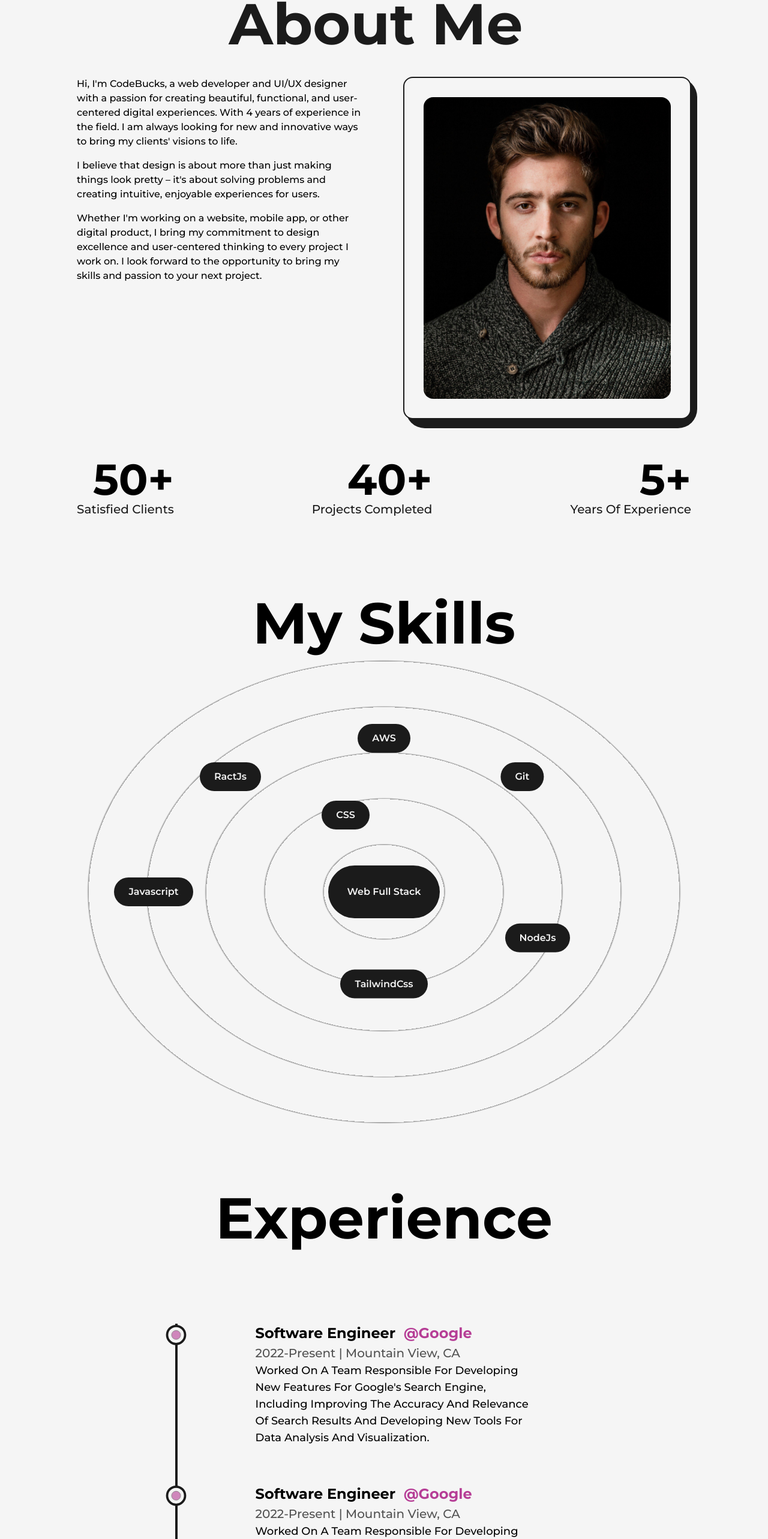
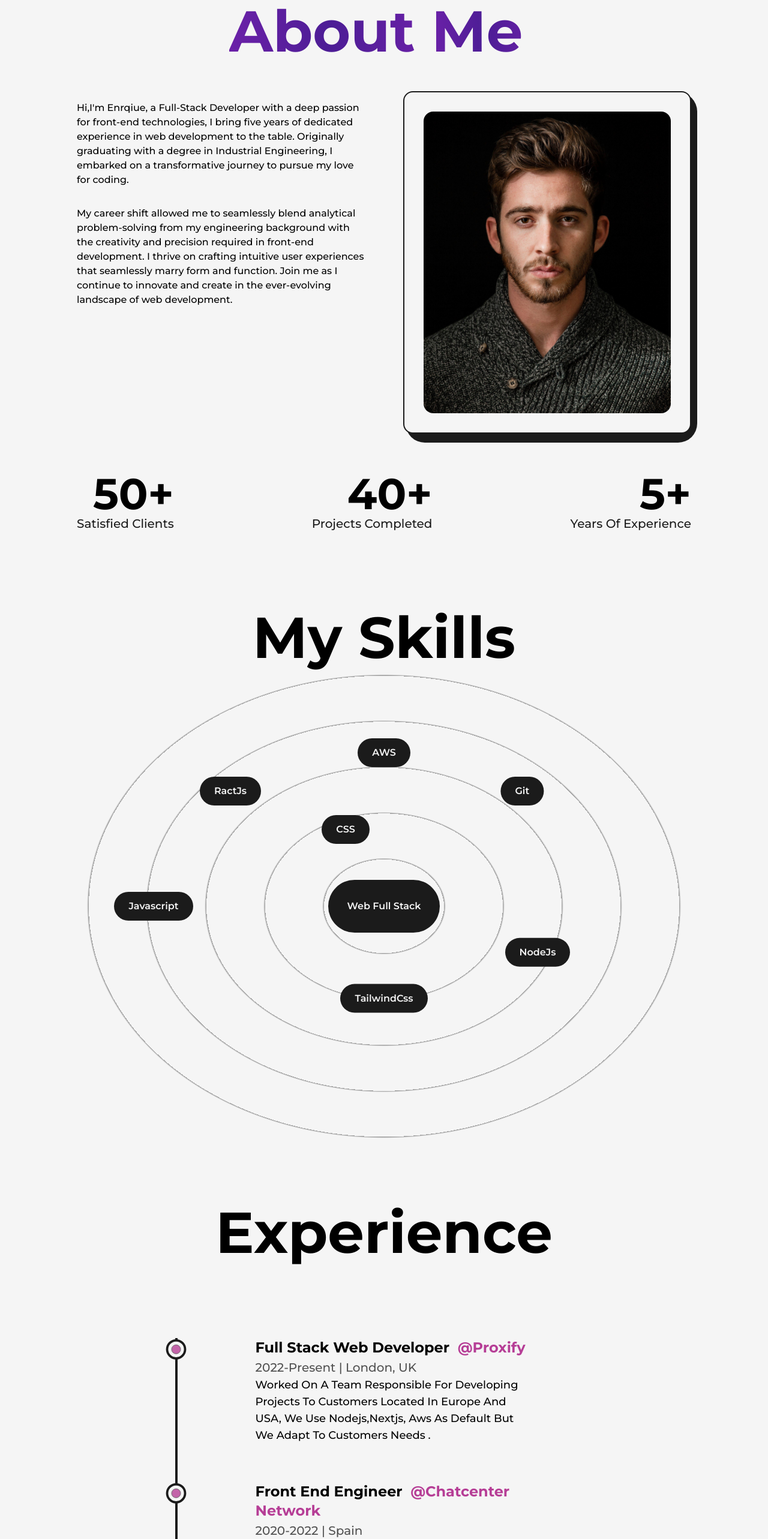
Before and after one commit to enrique-dev-coder/portfolio_definitive_editon, a Next.js app: page /about in a window 1280 px wide. Shown: the part 180-2746 px from the top of the page at 60% size. Built offline with nearby package versions, Linux system fonts and the light colour scheme.

Commit message:
added gradient texts and  changed descriptions

```diff
--- a/src/app/about/page.tsx
+++ b/src/app/about/page.tsx
@@ -36,24 +36,20 @@ const page = () => {
               className="col-span-3 flex flex-col items-start justify-start
           2xl:col-span-4 md:order-2 md:col-span-8 "
             >
-              <p className="font-medium">
-                Hi, I&apos;m CodeBucks, a web developer and UI/UX designer with
-                a passion for creating beautiful, functional, and user-centered
-                digital experiences. With 4 years of experience in the field. I
-                am always looking for new and innovative ways to bring my
-                clients&apos; visions to life.
+              <p className="font-medium my-4">
+                Hi,I&apos;m Enrqiue, a Full-Stack Developer with a deep passion
+                for front-end technologies, I bring five years of dedicated
+                experience in web development to the table. Originally
+                graduating with a degree in Industrial Engineering, I embarked
+                on a transformative journey to pursue my love for coding.
               </p>
               <p className="font-medium my-4">
-                I believe that design is about more than just making things look
-                pretty – it&apos;s about solving problems and creating
-                intuitive, enjoyable experiences for users.{' '}
-              </p>
-              <p className="font-medium">
-                Whether I&apos;m working on a website, mobile app, or other
-                digital product, I bring my commitment to design excellence and
-                user-centered thinking to every project I work on. I look
-                forward to the opportunity to bring my skills and passion to
-                your next project.
+                My career shift allowed me to seamlessly blend analytical
+                problem-solving from my engineering background with the
+                creativity and precision required in front-end development. I
+                thrive on crafting intuitive user experiences that seamlessly
+                marry form and function. Join me as I continue to innovate and
+                create in the ever-evolving landscape of web development.
               </p>
             </div>
             {/*profile image
--- a/src/app/page.tsx
+++ b/src/app/page.tsx
@@ -5,6 +5,7 @@ import profileImg from '../../public/images/profile/developer-pic-1.png';
 import Link from 'next/link';
 import HireMe from '@/components/HireMe';
 import TransitionEffect from '@/components/TransitionEffect';
+import { GithubIcon } from '@/components/Icons';
 
 export default function Home() {
   return (
@@ -24,7 +25,7 @@ export default function Home() {
             </div>
             <div className="flex flex-col items-center self-center lg:w-1/2 md:w-full lg:text-center ">
               <AnimatedText
-                text="Turning Vision Into Reality With Code And Design."
+                text="Hello! I´m Enrique, welcome to my portfolio."
                 className="!text-6xl !text-left
               xl:!text-5xl lg:!text-center lg:!text-6xl md:!text-5xl sm:!text-3xl"
               />
@@ -49,10 +50,28 @@ export default function Home() {
                 </Link>
                 <Link
                   href="mailto:titealvarado@gmail.com"
-                  className="ml-4 text-xl font-bold capitalize md:text-base"
+                  className="ml-4 text-xl font-bold capitalize md:text-base sm:mt-4"
                 >
                   Checkout my projects!
                 </Link>
+              </div>
+              <div className="flex items-center self-start gap-6  my-4 sm:flex-col sm:self-center">
+                <div className="w-12  ">
+                  <GithubIcon />
+                </div>
+                <div
+                  className="
+                  text-xl font-bold  sm:text-xs
+                  bg-gradient-to-r from-violet-900 via-purple-800 to-fuchsia-700
+                  dark:from-sky-300  dark:via-cyan-300 dark:to-sky-300
+                  inline-block text-transparent bg-clip-text"
+                >
+                  <p>Feel free to get the source code of my portfolio</p>
+                  <p>
+                    please dont forget to give a star{' '}
+                    <span className=" text-2xl sm:text-lg">⭐</span>
+                  </p>
+                </div>
               </div>
             </div>
           </div>
--- a/src/components/AnimatedText.tsx
+++ b/src/components/AnimatedText.tsx
@@ -42,14 +42,17 @@ const AnimatedText = ({
         variants={quote}
         initial="initial"
         animate="animate"
-        className={` inline-block w-full text-dark dark:text-light font-bold capitalize text-8xl ${className}
+        className={`  w-full  font-bold capitalize text-8xl  leading-tight ${className}
 
         `}
       >
         {text.split(' ').map((word, index) => (
           <motion.span
             key={word + '-' + index}
-            className="inline-block"
+            className="
+            bg-gradient-to-r from-purple-800 via-violet-900 to-purple-800
+            dark:from-sky-300  dark:via-cyan-300 dark:to-sky-300
+            inline-block text-transparent bg-clip-text"
             variants={singleWord}
           >
             {word}&nbsp;
--- a/src/components/Education.tsx
+++ b/src/components/Education.tsx
@@ -65,38 +65,15 @@ const Education = () => {
         />
         <ul className="w-full flex flex-col items-start justify-between ml-4 xs:ml-2">
           <Details
-            type="Bachelor Of Science In Computer Science"
-            info="Relevant courses included Data Structures and Algorithms, Computer Systems Engineering, and Artificial
-          Intelligence."
-            place="Massachusetts Institute Of Technology (MIT)"
+            type="Courses in many platforms like udemy,AWS,BEDU,platzi,stack skills etc"
+            info="Relevant courses included Data Structures and Algorithms, Computer Systems Engineering, javascript mastery,back end , front end, aws"
+            place="Udemy,AWS,BEDU,platzi,stack skills etc"
             time="2016-2020"
           />
           <Details
-            type="Bachelor Of Science In Computer Science"
-            info="Relevant courses included Data Structures and Algorithms, Computer Systems Engineering, and Artificial
-          Intelligence."
-            place="Massachusetts Institute Of Technology (MIT)"
-            time="2016-2020"
-          />
-          <Details
-            type="Bachelor Of Science In Computer Science"
-            info="Relevant courses included Data Structures and Algorithms, Computer Systems Engineering, and Artificial
-          Intelligence."
-            place="Massachusetts Institute Of Technology (MIT)"
-            time="2016-2020"
-          />
-          <Details
-            type="Bachelor Of Science In Computer Science"
-            info="Relevant courses included Data Structures and Algorithms, Computer Systems Engineering, and Artificial
-          Intelligence."
-            place="Massachusetts Institute Of Technology (MIT)"
-            time="2016-2020"
-          />
-          <Details
-            type="Bachelor Of Science In Computer Science"
-            info="Relevant courses included Data Structures and Algorithms, Computer Systems Engineering, and Artificial
-          Intelligence."
-            place="Massachusetts Institute Of Technology (MIT)"
+            type="College Degree at industrial and process engineering"
+            info="Relevant courses included Statistics, process analisis, problem solving methodologies"
+            place="Instituto de Estudios Superiores de Monterrey (ITESM)"
             time="2016-2020"
           />
         </ul>
--- a/src/components/Experience.tsx
+++ b/src/components/Experience.tsx
@@ -80,54 +80,40 @@ const Experience = () => {
         />
         <ul className="w-full flex flex-col items-start justify-between ml-4 xs:ml-2">
           <Details
-            position="Software Engineer"
-            address="Mountain View, CA"
-            company="Google"
-            companyLink="https://www.google.com/"
+            position="Full Stack Web developer"
+            address="London, UK"
+            company="Proxify"
+            companyLink="https://proxify.io/"
             time="2022-Present "
-            work="Worked on a team responsible for developing new features for Google's
-          search engine, including improving the accuracy and relevance of search results and
-          developing new tools for data analysis and visualization."
+            work="Worked on a team responsible for developing projects to
+            customers located in Europe and USA, we use nodejs,nextjs, aws  as default but we adapt to customers needs
+            ."
           />
           <Details
-            position="Software Engineer"
-            address="Mountain View, CA"
-            company="Google"
-            companyLink="https://www.google.com/"
-            time="2022-Present "
-            work="Worked on a team responsible for developing new features for Google's
-          search engine, including improving the accuracy and relevance of search results and
-          developing new tools for data analysis and visualization."
+            position="Front End Engineer"
+            address="Spain"
+            company="Chatcenter Network"
+            companyLink="https://chatcenter.net/"
+            time="2020-2022"
+            work="Team colaboration for updating and improving current UI of the app, craft and design of new UI Features,overall improve of UI with a redesign of every screen, unit testing of components, test e2e, use of react context api for state management, development of wordpress plugins."
           />
           <Details
-            position="Software Engineer"
-            address="Mountain View, CA"
-            company="Google"
-            companyLink="https://www.google.com/"
-            time="2022-Present "
-            work="Worked on a team responsible for developing new features for Google's
-          search engine, including improving the accuracy and relevance of search results and
-          developing new tools for data analysis and visualization."
+            position="Lead Developer"
+            address="Buenos Aires, Argentina"
+            company="Launchy"
+            companyLink="https://launchy.me/"
+            time="2018-2020"
+            work="In my role at Launchy, I led a team dedicated to creating effective web pages designed for startups. Drawing on my solid grasp of front-end technologies and user-friendly design principles, I played a key role in turning creative ideas into visually appealing and functional digital space."
           />
           <Details
-            position="Software Engineer"
-            address="Mountain View, CA"
-            company="Google"
-            companyLink="https://www.google.com/"
-            time="2022-Present "
-            work="Worked on a team responsible for developing new features for Google's
-          search engine, including improving the accuracy and relevance of search results and
-          developing new tools for data analysis and visualization."
-          />
-          <Details
-            position="Software Engineer"
-            address="Mountain View, CA"
-            company="Google"
-            companyLink="https://www.google.com/"
-            time="2022-Present "
-            work="Worked on a team responsible for developing new features for Google's
-          search engine, including improving the accuracy and relevance of search results and
-          developing new tools for data analysis and visualization."
+            position="Quality Engineer"
+            address="Coahuila, México"
+            company="Cooper Standard"
+            companyLink="/"
+            time="2014-2018 "
+            work="Process Quality Engineer for a manufacturing company of fuel lines for General Motors, Stellantis,Ford,Toyota and Rivian.
+            My job consisted on discussing quality issues of products with the customer representatives.
+            "
           />
         </ul>
       </div>
--- a/tailwind.config.ts
+++ b/tailwind.config.ts
@@ -16,6 +16,7 @@ const config: Config = {
         primaryDark: '#58E6D9', // 80,230,217
       },
       backgroundImage: {
+        'gradient-to-r': ' linear-gradient(to right, var(--tw-gradient-stops))',
         'gradient-radial': 'radial-gradient(var(--tw-gradient-stops))',
         'gradient-conic':
           'conic-gradient(from 180deg at 50% 50%, var(--tw-gradient-stops))',
```
